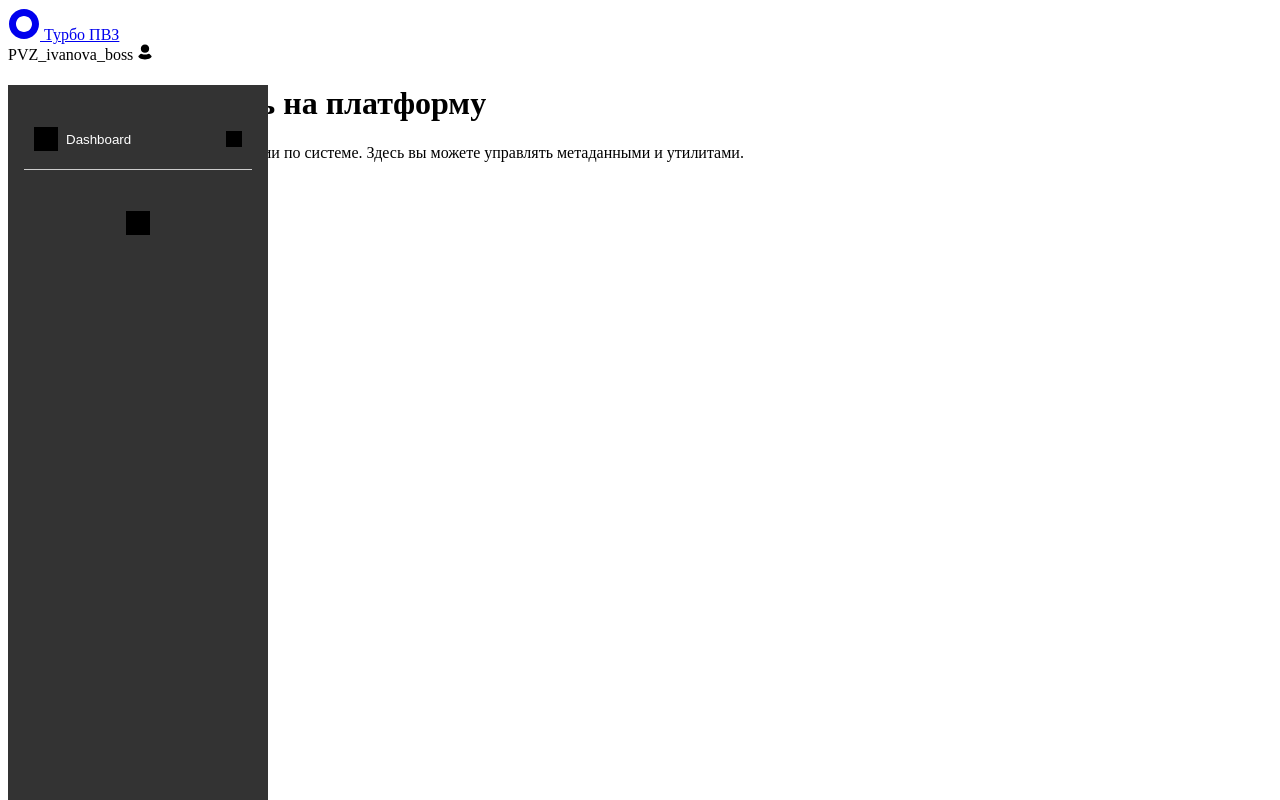
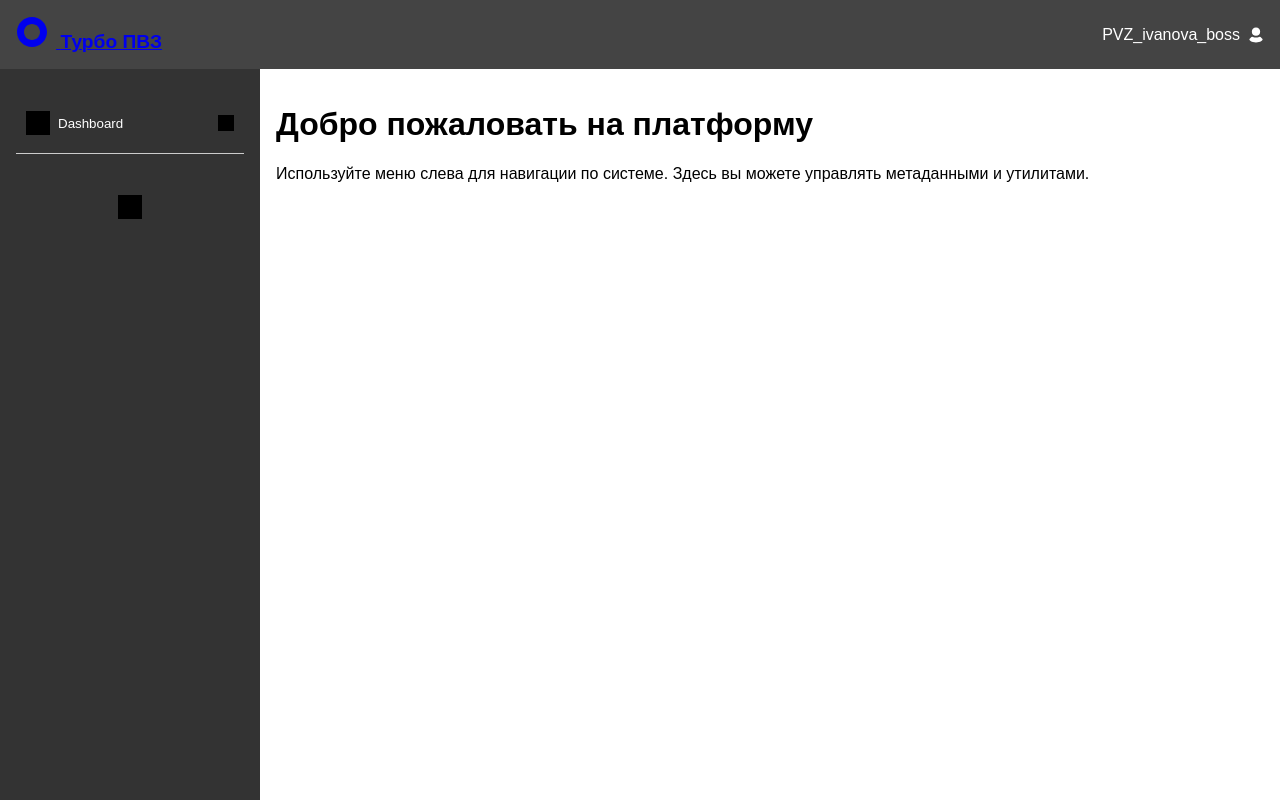
Before and after one commit to anikinjura/Platform, a Django app: page / in a window 1280 px wide. Run offline with Django 5.2, Linux system fonts and the light colour scheme.

Commit message:
Скорректировал шаблоны и css

```diff
--- a/core/static/core/css/styles.css
+++ b/core/static/core/css/styles.css
@@ -1,3 +1,51 @@
+/* core/static/core/css/styles.css */
+body {
+    font-family: Arial, sans-serif;
+    margin: 0;
+    padding: 0;
+}
+
+.header {
+    display: flex;
+    justify-content: space-between;
+    align-items: center;
+    background-color: #444;
+    padding: 16px;
+    color: #fff;
+}
+
+.logo {
+    display: flex;
+    align-items: center;
+}
+
+.logo svg {
+    margin-right: 8px;
+}
+
+.logo-text {
+    font-size: 1.2em;
+    font-weight: bold;
+}
+
+.user-info {
+    display: flex;
+    align-items: center;
+}
+
+.user-name {
+    margin-right: 8px;
+}
+
+.layout {
+    display: flex;
+}
+
+.content-container {
+    margin-left: 260px;
+    padding: 16px;
+}
+
 .navigation-container {
     width: 260px;
     position: fixed;
@@ -5,6 +53,7 @@
     background-color: #333;
     padding: 16px;
     box-sizing: border-box;
+    transition: width 0.3s ease;
 }
 
 .navigation-menu {
@@ -83,3 +132,11 @@
     height: 24px;
     background-color: currentColor;
 }
+
+.navigation-container.collapsed {
+    width: 60px;
+}
+
+.menu-text.collapsed {
+    display: none;
+}
--- a/core/templates/core/base.html
+++ b/core/templates/core/base.html
@@ -1,3 +1,4 @@
+<!-- core/templates/core/base.html -->
 <!DOCTYPE html>
 {% load static %}
 <html lang="ru">
@@ -5,14 +6,16 @@
     <meta charset="UTF-8">
     <meta name="viewport" content="width=device-width, initial-scale=1.0">
     <title>Система управления ПВЗ</title>
-    <link rel="stylesheet" href="{% static 'css/styles.css' %}">
+    <link rel="stylesheet" href="{% static 'core/css/styles.css' %}">
 </head>
 <body>
     {% include 'core/header.html' %}
     <div class="layout">
         {% include 'core/navigation.html' %}
-        {% block content %}
-        {% endblock %}
+        <div class="content-container">
+            {% block content %}
+            {% endblock %}
+        </div>
     </div>
 </body>
 </html>
--- a/core/templates/core/content.html
+++ b/core/templates/core/content.html
@@ -1,3 +1,4 @@
+<!-- core/templates/core/content.html -->
 <div class="content">
     <h1>Добро пожаловать в систему управления заказами ПВЗ</h1>
     <!-- Здесь будет выводиться основной контент -->
--- a/core/templates/core/header.html
+++ b/core/templates/core/header.html
@@ -1,14 +1,15 @@
+<!-- core/templates/core/header.html -->
 <div class="header">
     <div class="logo">
         <a href="/">
             <svg xmlns="http://www.w3.org/2000/svg" width="32" height="32" viewBox="0 0 32 32">
                 <path fill="currentColor" d="M16.0108 1C7.72377 0.994594 1.00541 7.70754 1 15.9892C0.994594 24.2762 7.70754 30.9946 15.9892 31C24.2708 31.0054 30.9946 24.2925 31 16.0108C31 16.0054 31 16 31 15.9892C31 7.71295 24.2871 1 16.0108 1ZM24.0058 15.9892C24.0058 20.4086 20.4248 23.9895 16.0108 23.9949C11.5914 24.0004 7.99964 20.4194 7.99423 16C7.98882 11.5806 11.5698 7.98882 15.9892 7.98341C20.4086 7.978 24.0004 11.559 24.0058 15.9784V15.9892Z"></path>
             </svg>
-            <span>Турбо ПВЗ</span>
+            <span class="logo-text">Турбо ПВЗ</span>
         </a>
     </div>
     <div class="user-info">
-        <span>PVZ_ivanova_boss</span>
+        <span class="user-name">PVZ_ivanova_boss</span>
         <svg xmlns="http://www.w3.org/2000/svg" width="16" height="16" viewBox="0 0 16 16">
             <path fill="currentColor" d="M4.25 9.667C5.5 9.67 5.5 10.5 8 10.5s2.5-.833 3.75-.833c.833 0 2.917 2.083 2.917 2.916 0 .834-2.098 2.917-6.674 2.917s-6.66-2.083-6.66-2.917 2.084-2.92 2.917-2.916M8 .5C5.5.5 3.833 2.167 3.833 4.667S5.5 8.833 8 8.833s4.167-1.666 4.167-4.166S10.5.5 8 .5"></path>
         </svg>
--- a/core/templates/core/index.html
+++ b/core/templates/core/index.html
@@ -1,5 +1,5 @@
+<!-- core/templates/core/index.html -->
 {% extends 'core/base.html' %}
-<!-- Platform/core/templates/core/index.html -->
 {% block title %}Главная страница{% endblock %}
 
 {% block content %}
--- a/core/templates/core/navigation.html
+++ b/core/templates/core/navigation.html
@@ -1,6 +1,6 @@
+<!-- core/templates/core/navigation.html -->
 <div class="navigation-container">
     <ul class="navigation-menu">
-        <div class="menu-content">
         <div class="menu-items">
             <div class="menu-group">
                 <li class="menu-item">
@@ -15,10 +15,8 @@
         </div>
         <li class="menu-toggle">
             <button class="toggle-button">
-                    <!-- Иконка для сворачивания/разворачивания -->
                 <div class="toggle-icon"></div>
             </button>
         </li>
-        </div>
     </ul>
 </div>
```
Lines whose indentation alone changed are shown as unchanged.
